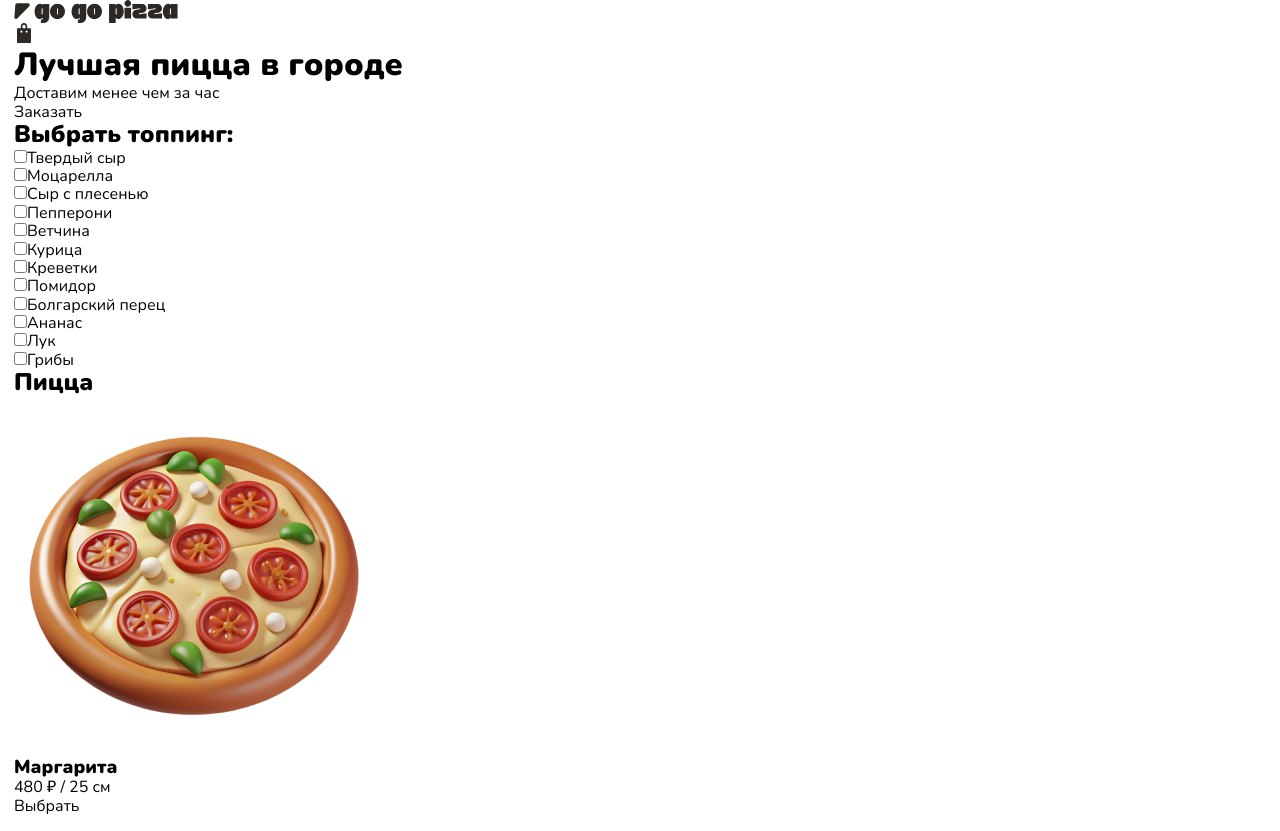
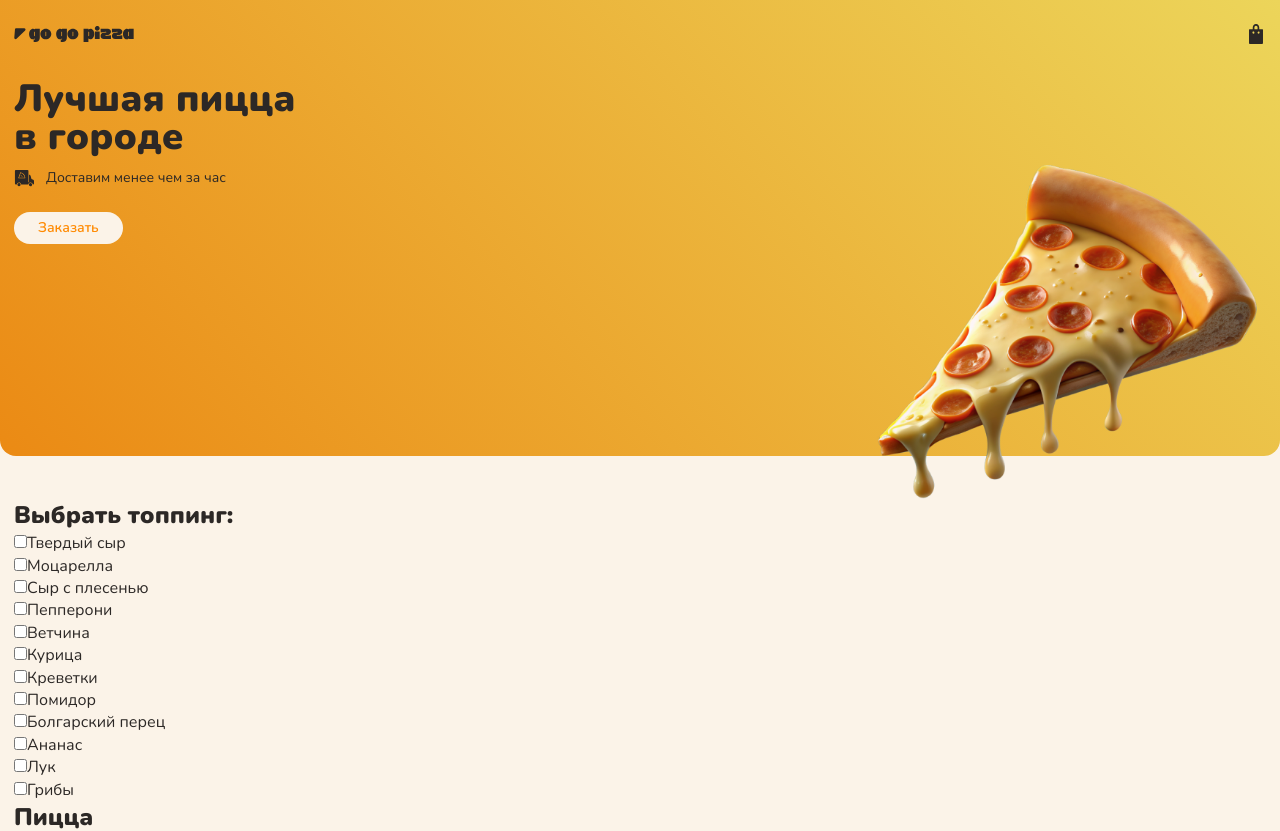
Before and after one commit to mary-ue/GoGoPizza, a plain HTML site: page index.html in a window 1280 px wide. Shown: the top 831 px of the page. Drawn offline with Linux system fonts and the light colour scheme.

Commit message:
add header and hero styles

```diff
--- /dev/null
+++ b/css/header.css
@@ -0,0 +1,27 @@
+.header {
+  position: absolute;
+  top: 24px;
+  left: 0;
+  right: 0;
+  z-index: 5;
+}
+
+.header__container {
+  display: flex;
+  justify-content: space-between;
+  align-items: center;
+  gap: 30px;
+}
+
+.header__logo {
+  width: 120px;
+}
+
+.header__cart {
+  color: var(--dark);
+  transition: color .2s linear;
+}
+
+.header__cart:hover {
+  color: var(--orange);
+}
--- /dev/null
+++ b/css/hero.css
@@ -0,0 +1,56 @@
+.hero {
+  position: relative;
+  padding-top: 80px;
+  padding-bottom: 212px;
+  margin-bottom: 43px;
+  background-image: linear-gradient(47deg, #eb8a14 0%, #ecd55a 100%);
+  border-radius: 0 0 16px 16px;
+}
+
+.hero__container:after {
+  content: '';
+  position: absolute;
+  z-index: 2;
+  bottom: -43px;
+  right: calc(var(--offset-container) + 7px);
+  width: calc(100vw / (320 / 261));
+  height: calc(100vw / (320 / 230));
+  max-width: 382px;
+  max-height: 337px;
+  background-image: url('../img/cheese-slice-of-pizza.png');
+  background-size: contain;
+  background-repeat: no-repeat;
+}
+
+.hero__content {
+  position: relative;
+  z-index: 4;
+  max-width: 300px;
+}
+
+.hero__title {
+  margin-bottom: 12px;
+  font-weight: 900;
+  font-size: 38px;
+  line-height: 1;
+  color: var(--dark);
+}
+
+.hero__tagline {
+  padding-left: 32px;
+  margin-bottom: 24px;
+  font-size: 14px;
+  color: var(--dark);
+  background-image: url('../img/delivery-pizza.svg');
+  background-repeat: no-repeat;
+  background-position: left;
+}
+
+.hero__order {
+  padding: 8px 24px;
+  border-radius: 32px;
+  background-color: var(--light);
+  font-weight: 600;
+  font-size: 14px;
+  color: var(--orange);
+}
--- a/css/index.css
+++ b/css/index.css
@@ -1,3 +1,5 @@
 @import './normalize.css';
 @import './fonts.css';
 @import './style.css';
+@import './header.css';
+@import './hero.css';
--- a/css/style.css
+++ b/css/style.css
@@ -1,3 +1,11 @@
+:root {
+  --white: #fff;
+  --beige: #c1ab91;
+  --dark: #2c2826;
+  --orange: #ff8a00;
+  --light: #fbf3e8;
+}
+
 html {
   position: relative;
   box-sizing: border-box;
@@ -20,9 +28,11 @@ body {
   text-rendering: optimizeLegibility;
   -webkit-tap-highlight-color: rgba(0, 0, 0, 0);
   -webkit-tap-highlight-color: transparent;
+  font-weight: 400;
   font-size: 16px;
-  color: #000;
-  background-color: #fff;
+  line-height: 1.4;
+  color: var(--dark);
+  background: var(--light);
 }
 
 img,
@@ -69,7 +79,12 @@ fieldset {
 }
 
 .container {
-  max-width: 1300px;
-  padding: 0 14px;
+  --offset-container: 14px;
+  max-width: calc(1300px + (var(--offset-container) * 2));
+  padding: 0 var(--offset-container);
   margin: 0 auto;
 }
+
+.svg-sprite {
+  display: none;
+}
--- a/index.html
+++ b/index.html
@@ -15,10 +15,9 @@
       <img class="header__logo" src="img/logo.svg" alt="Логотип Go Go Pizza">
 
       <button class="header__cart" aria-label="Открыть корзину">
-        <svg width="20" height="20" viewBox="0 0 20 20" fill="none" xmlns="http://www.w3.org/2000/svg">
+        <svg width="20" height="20" viewBox="0 0 20 20" fill="currentColor" xmlns="http://www.w3.org/2000/svg">
           <path
-            d="M10.2447 19.9998L4.10025 20C3.52015 19.9993 3.02891 19.607 3.00305 18.9351L3.00023 5.9415C3.00035 5.86538 2.99612 5.78464 3.01939 5.71195L3.02658 5.69123C3.17289 5.25439 3.43005 5.20004 3.79803 5.19899L6.58683 5.20079C6.68626 5.20099 6.74251 5.24705 6.74251 5.11779L6.7427 4.08922C6.74285 3.80394 6.72952 3.50765 6.75378 3.22354C6.90462 1.4575 8.17638 0.161078 9.76094 0.0108937L9.78405 0.00632522C9.98756 0.00499552 10.2033 -0.010719 10.4053 0.0130279C11.8031 0.177318 12.9029 1.39793 13.1751 2.87932C13.2436 3.25201 13.2423 3.59681 13.2426 3.97767L13.2444 5.19603C13.3085 5.20825 13.3829 5.20066 13.4482 5.20062L16.1349 5.19741C16.5033 5.19745 16.8656 5.22863 16.9758 5.71161L16.9798 5.73033C17.0103 5.86651 16.9972 6.02474 16.9973 6.16475L16.9928 18.9908C16.9793 19.3738 16.7199 19.7355 16.4114 19.8936C16.2072 19.9983 16.0154 19.9979 15.7934 19.999L10.2447 19.9998ZM9.86623 1.83416C9.13321 1.92478 8.56466 2.50309 8.43925 3.29586C8.40765 3.49548 8.42722 3.72812 8.42722 3.9312L8.42794 5.19937L10.1602 5.19908L11.5594 5.19929L11.5591 3.5658C11.5564 2.53906 10.8239 1.76759 9.86623 1.83416ZM7.38448 7.52671C6.04227 7.64434 6.15332 9.73801 7.49949 9.70933C8.8618 9.52717 8.61172 7.4295 7.38448 7.52671ZM12.5264 7.53972C11.1809 7.69444 11.3167 9.74163 12.6578 9.70762C13.9735 9.53388 13.8602 7.45702 12.5264 7.53972Z"
-            fill="#2C2826" />
+            d="M10.2447 19.9998L4.10025 20C3.52015 19.9993 3.02891 19.607 3.00305 18.9351L3.00023 5.9415C3.00035 5.86538 2.99612 5.78464 3.01939 5.71195L3.02658 5.69123C3.17289 5.25439 3.43005 5.20004 3.79803 5.19899L6.58683 5.20079C6.68626 5.20099 6.74251 5.24705 6.74251 5.11779L6.7427 4.08922C6.74285 3.80394 6.72952 3.50765 6.75378 3.22354C6.90462 1.4575 8.17638 0.161078 9.76094 0.0108937L9.78405 0.00632522C9.98756 0.00499552 10.2033 -0.010719 10.4053 0.0130279C11.8031 0.177318 12.9029 1.39793 13.1751 2.87932C13.2436 3.25201 13.2423 3.59681 13.2426 3.97767L13.2444 5.19603C13.3085 5.20825 13.3829 5.20066 13.4482 5.20062L16.1349 5.19741C16.5033 5.19745 16.8656 5.22863 16.9758 5.71161L16.9798 5.73033C17.0103 5.86651 16.9972 6.02474 16.9973 6.16475L16.9928 18.9908C16.9793 19.3738 16.7199 19.7355 16.4114 19.8936C16.2072 19.9983 16.0154 19.9979 15.7934 19.999L10.2447 19.9998ZM9.86623 1.83416C9.13321 1.92478 8.56466 2.50309 8.43925 3.29586C8.40765 3.49548 8.42722 3.72812 8.42722 3.9312L8.42794 5.19937L10.1602 5.19908L11.5594 5.19929L11.5591 3.5658C11.5564 2.53906 10.8239 1.76759 9.86623 1.83416ZM7.38448 7.52671C6.04227 7.64434 6.15332 9.73801 7.49949 9.70933C8.8618 9.52717 8.61172 7.4295 7.38448 7.52671ZM12.5264 7.53972C11.1809 7.69444 11.3167 9.74163 12.6578 9.70762C13.9735 9.53388 13.8602 7.45702 12.5264 7.53972Z" />
         </svg>
       </button>
     </div>
@@ -26,7 +25,8 @@
 
   <main>
     <section class="hero">
-      <div class="container">
+      <div class="container hero__container">
+        <div class="hero__content">
           <h1 class="hero__title">
             Лучшая пицца в&nbsp;городе
           </h1>
@@ -36,6 +36,7 @@
           <button class="hero__order">
             Заказать
           </button>
+        </div>
       </div>
     </section>
 
```
Also changed, not shown: img/cheese-slice-of-pizza.png (added), img/delivery-pizza.svg (added). Lines whose indentation alone changed are shown as unchanged.
